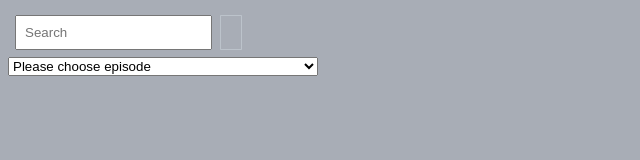
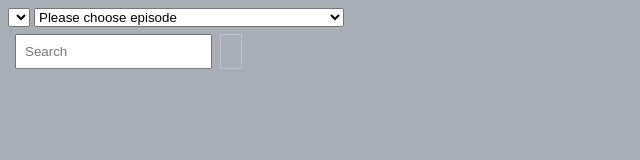
Before and after one commit to Abubakar-Meigag/tv-show-dom-project, a plain HTML site: page index.html in a window 1280 px wide. Shown: the whole page, without its empty margins (0-640 px from the left). Drawn offline with Linux system fonts and the light colour scheme; no server answers.

Commit message:
update html
add new select for 400
reposition some element

```diff
--- a/index.html
+++ b/index.html
@@ -10,8 +10,16 @@
 </head>
 
 <body>
-  <div id="root">
-  </div>
+
+  <div id="all-search">
+
+    <!-- select bar for moves -->
+    <select name="moves-bar" id="moves-bar" class="moves-bar">
+    </select>
+
+    <!-- select bar for episodes  -->
+    <select name="select" id="select">
+    </select>
 
     <!-- search input  -->
     <div id="search">
@@ -23,22 +31,18 @@
     </div>
   </div>
 
-  <!-- select bar  -->
-  <select name="select" id="select">
-  </select>
 
+  <div id="root">
+  </div>
 
   <!-- episodes container div  -->
-
   <div id="allEp"></div>
-
-
-
 
   <!-- Loads a provided function called getAllEpisodes() which returns all episodes -->
   <script src="episodes.js"></script>
 
   <!-- Loads YOUR javascript code -->
+  <script src="shows.js"></script>
   <script src="script.js"></script>
 </body>
 
```
Lines whose indentation alone changed are shown as unchanged.
